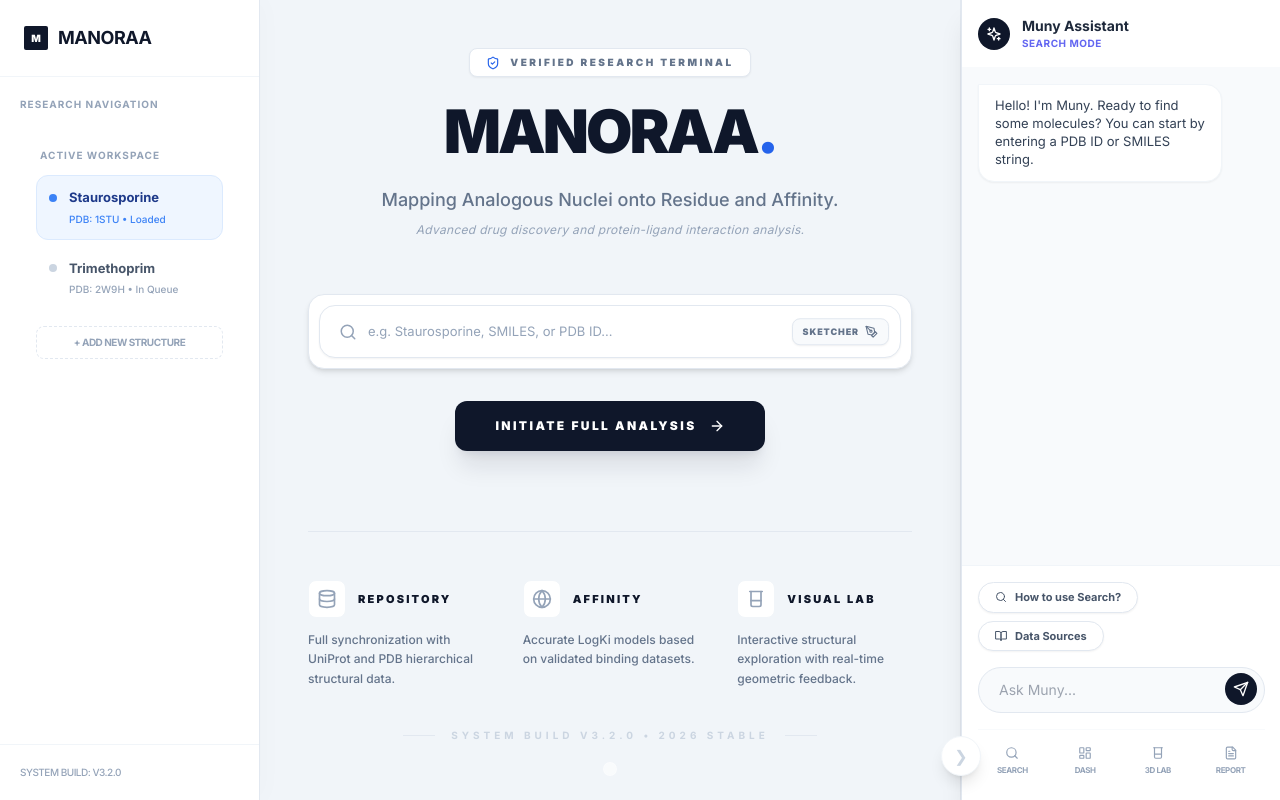
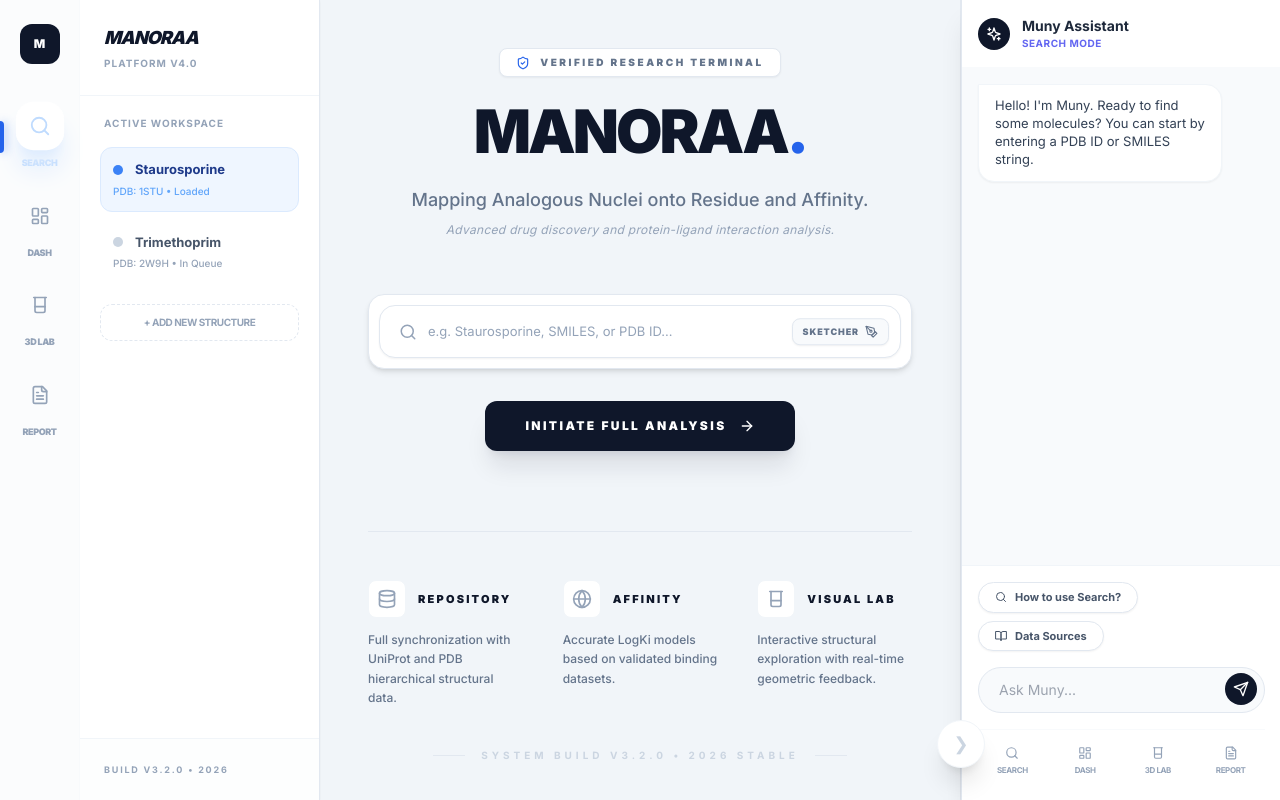
Before and after one commit to syntaxginger/Manoraa_1st-demo, a React (Vite) app: page / in a window 1280 px wide. Built offline with nearby package versions, Linux system fonts and the light colour scheme.

Commit message:
feat: enhance ThreePanelLayout with improved navigation and UI components

```diff
--- a/src/components/layout/ThreePanelLayout.jsx
+++ b/src/components/layout/ThreePanelLayout.jsx
@@ -1,12 +1,13 @@
 import React, { useState } from 'react';
-import { Outlet, useLocation, useNavigate } from 'react-router-dom'; // เพิ่ม useNavigate
+import { Outlet, useLocation, useNavigate } from 'react-router-dom';
+import { Search, LayoutDashboard, Beaker, FileText } from 'lucide-react';
 import MunySidebar from './MunySidebar';
 
 const ThreePanelLayout = () => {
   const location = useLocation();
-  const navigate = useNavigate(); // สำหรับปุ่มเปลี่ยนหน้า
+  const navigate = useNavigate();
   const [isMunyOpen, setIsMunyOpen] = useState(true);
-  const [hasSearched, setHasSearched] = useState(false); // สถานะปลดล็อคหน้าอื่น
+  const [hasSearched, setHasSearched] = useState(false);
 
   const getPageName = () => {
     switch(location.pathname) {
@@ -21,73 +22,105 @@ const ThreePanelLayout = () => {
   return (
     <div className="flex h-screen w-full bg-[#F8FAFC] text-slate-800 overflow-hidden font-sans antialiased selection:bg-blue-100 font-inter">
 
-      {/* 1. LEFT PANEL: Hierarchy & Navigation (โค้ดเดิมของคุณ) */}
-      <aside className="hidden lg:flex w-[260px] flex-col border-r border-slate-200 bg-white shadow-[4px_0_24px_rgba(0,0,0,0.02)] z-10">
-        <div className="p-6 border-b border-slate-100 flex items-center gap-2.5">
-          <div className="w-6 h-6 bg-slate-900 rounded-sm flex items-center justify-center">
-             <span className="text-[10px] text-white font-black">M</span>
+      {/* 1. LEFT PANEL: Split into Rail and Workspace */}
+      <aside className="hidden lg:flex w-[320px] border-r border-slate-200 bg-white z-10 shadow-sm">
+
+        {/* --- PART A: LEFT SIDE RAIL (Main Navigation) --- */}
+        <nav className="w-20 flex flex-col items-center py-6 gap-6 border-r border-slate-50 bg-slate-50/50">
+          {/* Mini Logo */}
+          <div
+            className="w-10 h-10 bg-slate-900 rounded-xl flex items-center justify-center mb-4 cursor-pointer hover:scale-105 transition-transform"
+            onClick={() => navigate('/')}
+          >
+             <span className="text-xs text-white font-black">M</span>
           </div>
-          <h2 className="text-lg font-bold text-slate-900 tracking-tight uppercase">Manoraa</h2>
-        </div>
-        <div className="flex-1 overflow-y-auto p-5">
-          <p className="text-[10px] font-bold text-slate-400 uppercase tracking-widest mb-5">Research Navigation</p>
-          <div className="space-y-4">
-            <div className="flex-1 overflow-y-auto p-4">
-              <p className="text-[10px] font-bold text-slate-400 uppercase tracking-widest mb-3 ml-1">Active Workspace</p>
-              <div className="space-y-1.5">
-                <div className="group cursor-pointer p-3 rounded-xl bg-blue-50 border border-blue-100 transition-all">
+
+          <RailIcon
+            icon={<Search size={20}/>}
+            active={location.pathname === '/'}
+            onClick={() => navigate('/')}
+            label="Search"
+          />
+          <RailIcon
+            icon={<LayoutDashboard size={20}/>}
+            active={location.pathname === '/dashboard'}
+            onClick={() => navigate('/dashboard')}
+            label="Dash"
+          />
+          <RailIcon
+            icon={<Beaker size={20}/>}
+            active={location.pathname === '/lab'}
+            onClick={() => navigate('/lab')}
+            label="3D Lab"
+          />
+          <RailIcon
+            icon={<FileText size={20}/>}
+            active={location.pathname === '/report'}
+            onClick={() => navigate('/report')}
+            label="Report"
+          />
+        </nav>
+
+        {/* --- PART B: WORKSPACE PANEL (Hierarchy) --- */}
+        <div className="flex-1 flex flex-col overflow-y-auto">
+          <div className="p-6 border-b border-slate-100">
+            <h2 className="text-lg font-black text-slate-900 tracking-tighter uppercase italic">Manoraa</h2>
+            <p className="text-[10px] text-slate-400 font-bold tracking-widest mt-1 uppercase">Platform V4.0</p>
+          </div>
+
+          <div className="p-5 space-y-8">
+            <section>
+              <p className="text-[10px] font-bold text-slate-400 uppercase tracking-widest mb-4 ml-1">Active Workspace</p>
+              <div className="space-y-2">
+                {/* Structure Item 1 */}
+                <div className="group cursor-pointer p-3 rounded-xl bg-blue-50 border border-blue-100 transition-all hover:shadow-sm">
                   <div className="flex items-center gap-3">
-                    <div className="w-2 h-2 rounded-full bg-blue-500"></div>
+                    <div className="w-2.5 h-2.5 rounded-full bg-blue-500 animate-pulse"></div>
                     <span className="text-[13px] font-bold text-blue-900">Staurosporine</span>
                   </div>
-                  <p className="text-[10px] text-blue-500 mt-1 ml-5 font-medium">PDB: 1STU • Loaded</p>
+                  <p className="text-[10px] text-blue-400 mt-1 ml-5.5 font-medium">PDB: 1STU • Loaded</p>
                 </div>
-                <div className="group cursor-pointer p-3 rounded-xl hover:bg-slate-50 border border-transparent hover:border-slate-200 transition-all">
+                {/* Structure Item 2 */}
+                <div className="group cursor-pointer p-3 rounded-xl border border-transparent hover:border-slate-200 hover:bg-slate-50 transition-all">
                   <div className="flex items-center gap-3">
-                    <div className="w-2 h-2 rounded-full bg-slate-300 group-hover:bg-slate-400"></div>
-                    <span className="text-[13px] font-bold text-slate-600 group-hover:text-slate-900">Trimethoprim</span>
+                    <div className="w-2.5 h-2.5 rounded-full bg-slate-300 group-hover:bg-slate-400"></div>
+                    <span className="text-[13px] font-bold text-slate-600 group-hover:text-slate-900 transition-colors">Trimethoprim</span>
                   </div>
-                  <p className="text-[10px] text-slate-400 mt-1 ml-5 font-medium">PDB: 2W9H • In Queue</p>
+                  <p className="text-[10px] text-slate-400 mt-1 ml-5.5 font-medium">PDB: 2W9H • In Queue</p>
                 </div>
               </div>
-              <button className="w-full mt-4 py-2 border border-dashed border-slate-200 rounded-lg text-[10px] font-bold text-slate-400 hover:text-slate-900 hover:border-slate-400 transition-all uppercase tracking-tighter">
+              <button className="w-full mt-5 py-2.5 border border-dashed border-slate-200 rounded-xl text-[10px] font-bold text-slate-400 hover:text-blue-600 hover:border-blue-200 hover:bg-blue-50 transition-all uppercase tracking-tighter">
                 + Add New Structure
               </button>
-            </div>
+            </section>
           </div>
-        </div>
-        <div className="p-5 border-t border-slate-100">
-           <div className="text-[10px] text-slate-400 font-medium uppercase tracking-tighter">System Build: v3.2.0</div>
+
+          <div className="mt-auto p-6 border-t border-slate-100 bg-slate-50/30">
+            <div className="text-[9px] text-slate-400 font-bold uppercase tracking-[0.2em]">Build v3.2.0 • 2026</div>
+          </div>
         </div>
       </aside>
 
       {/* 2. CENTER PANEL */}
       <main className="relative flex-1 flex flex-col overflow-hidden bg-[#F8FAFC]">
-        {/* --- FLOATING NAVIGATION PILL (ตรงกลางล่าง) --- */}
-        <div className="absolute bottom-6 left-1/2 -translate-x-1/2 z-[40] flex items-center bg-white/60 backdrop-blur-lg border border-white/20 p-1.5 rounded-2xl shadow-[0_10px_40px_rgba(0,0,0,0.06)]">
-
-        </div>
-
-        {/* --- MINIMAL FLOATING AI BUTTON (มุมล่างขวา) --- */}
+        {/* --- FLOATING AI TOGGLE (มุมล่างขวา) --- */}
         {!isMunyOpen && (
-          <div className="absolute bottom-6 right-6 z-[100] flex items-center group">
-            <span className="mr-3 text-[10px] font-medium uppercase tracking-[0.2em] text-slate-400 opacity-0 group-hover:opacity-100 transition-all duration-500 translate-x-2 group-hover:translate-x-0 pointer-events-none">
-              Muny Assistant
+          <div className="absolute bottom-8 right-8 z-[100] flex items-center group">
+            <span className="mr-4 px-4 py-2 bg-slate-900 text-white text-[10px] font-bold rounded-xl opacity-0 group-hover:opacity-100 transition-all duration-300 shadow-2xl translate-x-2 group-hover:translate-x-0 pointer-events-none uppercase tracking-widest">
+              Open Muny AI
             </span>
             <button
               onClick={() => setIsMunyOpen(true)}
-              className="w-12 h-12 bg-white/40 backdrop-blur-md border border-white/20 rounded-full flex items-center justify-center shadow-sm hover:shadow-blue-100 hover:bg-white/60 transition-all duration-300 active:scale-90 group"
+              className="w-14 h-14 bg-white/40 backdrop-blur-md border border-white/20 rounded-full flex items-center justify-center shadow-lg hover:bg-white/60 transition-all duration-300 active:scale-90 group"
             >
-              <div className="w-8 h-8 bg-slate-900/90 rounded-full flex items-center justify-center text-[10px] text-white font-black shadow-md group-hover:bg-blue-600 transition-colors duration-300">
+              <div className="w-10 h-10 bg-slate-900 rounded-full flex items-center justify-center text-[10px] text-white font-black shadow-lg group-hover:bg-blue-600 transition-colors">
                 M
               </div>
-              <div className="absolute inset-0 rounded-full border border-blue-400/0 group-hover:border-blue-400/20 group-hover:scale-110 transition-all duration-500"></div>
             </button>
           </div>
         )}
 
-        <div className="flex-1 overflow-y-auto pb-24">
-          {/* ส่ง context ไปให้หน้าลูกเพื่อใช้ setHasSearched(true) */}
+        <div className="flex-1 overflow-y-auto">
           <Outlet context={[hasSearched, setHasSearched]} />
         </div>
       </main>
@@ -100,9 +133,9 @@ const ThreePanelLayout = () => {
         {isMunyOpen && (
           <button
             onClick={() => setIsMunyOpen(false)}
-            className="absolute -left-5 bottom-6 z-50 w-10 h-10 bg-white border border-slate-100 rounded-full flex items-center justify-center shadow-lg hover:text-blue-500 transition-all duration-300 active:scale-90 group"
+            className="absolute -left-6 bottom-8 z-50 w-12 h-12 bg-white border border-slate-100 rounded-full flex items-center justify-center shadow-xl hover:text-blue-500 transition-all active:scale-90 group"
           >
-             <span className="text-slate-300 group-hover:text-slate-600 transition-colors">❯</span>
+             <span className="text-slate-300 group-hover:text-slate-600 transition-colors text-lg font-light">❯</span>
           </button>
         )}
 
@@ -115,16 +148,20 @@ const ThreePanelLayout = () => {
   );
 };
 
-// Helper Component สำหรับปุ่มเมนู
-const NavButton = ({ label, active, onClick }) => (
+// Helper Component สำหรับปุ่มเมนูบน Side Rail
+const RailIcon = ({ icon, active, onClick, label, disabled }) => (
   <button
-    onClick={onClick}
-    className={`px-5 py-2 rounded-xl text-[11px] font-bold uppercase tracking-wider transition-all duration-300
-      ${active
-        ? 'bg-slate-900 text-white shadow-md'
-        : 'text-slate-400 hover:text-slate-900 hover:bg-white/50'}`}
+    onClick={!disabled ? onClick : undefined}
+    className={`group relative flex flex-col items-center w-full transition-all ${disabled ? 'opacity-20 cursor-not-allowed grayscale' : 'cursor-pointer'}`}
   >
-    {label}
+    <div className={`p-3 rounded-2xl transition-all duration-300 ${active ? 'bg-white shadow-xl shadow-blue-100 text-blue-200 scale-110' : 'text-slate-400 group-hover:text-slate-900 group-hover:bg-white/50'}`}>
+      {icon}
+    </div>
+    <span className={`text-[9px] mt-2 font-black uppercase tracking-tighter transition-colors ${active ? 'text-blue-200' : 'text-slate-400 group-hover:text-slate-600'}`}>
+      {label}
+    </span>
+    {/* Active Indicator Line */}
+    {active && <div className="absolute -left-0 top-1/2 -translate-y-1/2 w-1 h-8 bg-blue-600 rounded-r-full shadow-[2px_0_8px_rgba(37,99,235,0.4)]" />}
   </button>
 );
 
```
